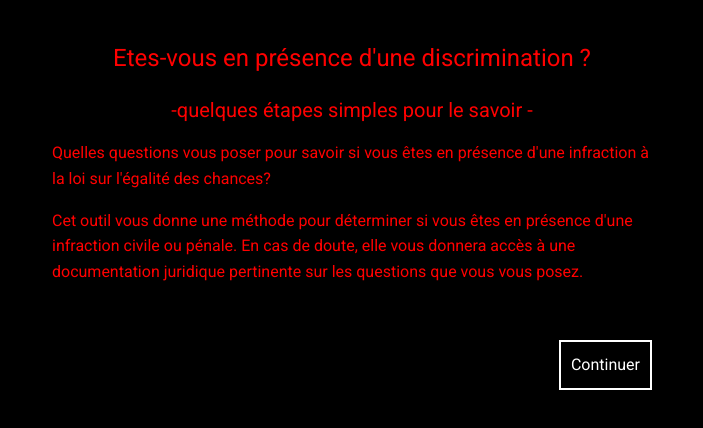
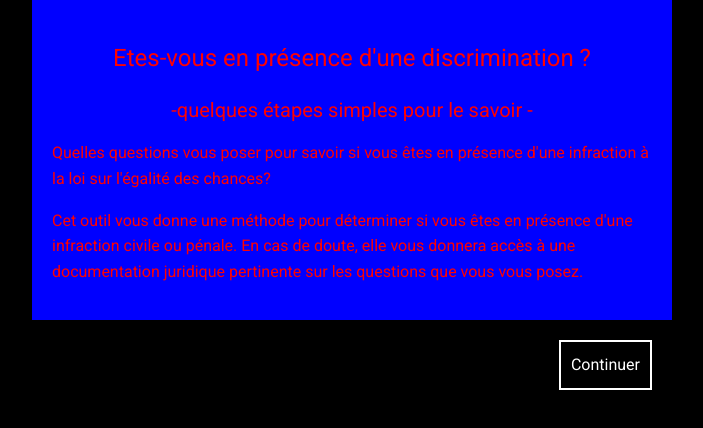
Before and after one commit to jeanbaptistedeborman/checklistApp, a plain HTML site: page index.html in a window 1280 px wide. Shown: the whole page, without its empty margins (288-991 px from the left). Drawn offline with Linux system fonts and the light colour scheme.

Commit message:
viewport...

```diff
--- a/css/checklistapp.css
+++ b/css/checklistapp.css
@@ -50,7 +50,7 @@ html {
 body {
 	position: relative;
 	text-align: center;
-	background-color: black;
+	background-color: blue;
 	font-weight: 200;
 	font-family: 'Roboto', sans-serif;
 	color: #F00;
--- a/scripts/jb/application/checklistapp/application.js
+++ b/scripts/jb/application/checklistapp/application.js
@@ -207,7 +207,7 @@ var Application = {
 $(document).ready(function() {"use strict";
 	alert (window.innerWidth);
 	alert (window.devicePixelRatio);
-	document.getElementById("viewport").setAttribute("content", "initial-scale=.5, maximum-scale=.5");
+	document.getElementById("viewport").setAttribute("content", "initial-scale=2, minimum-scale=2,  maximum-scale=2");
 	alert ("2 : " + window.innerWidth);
 	alert (window.devicePixelRatio);
 	Application.init($('body'));
```
